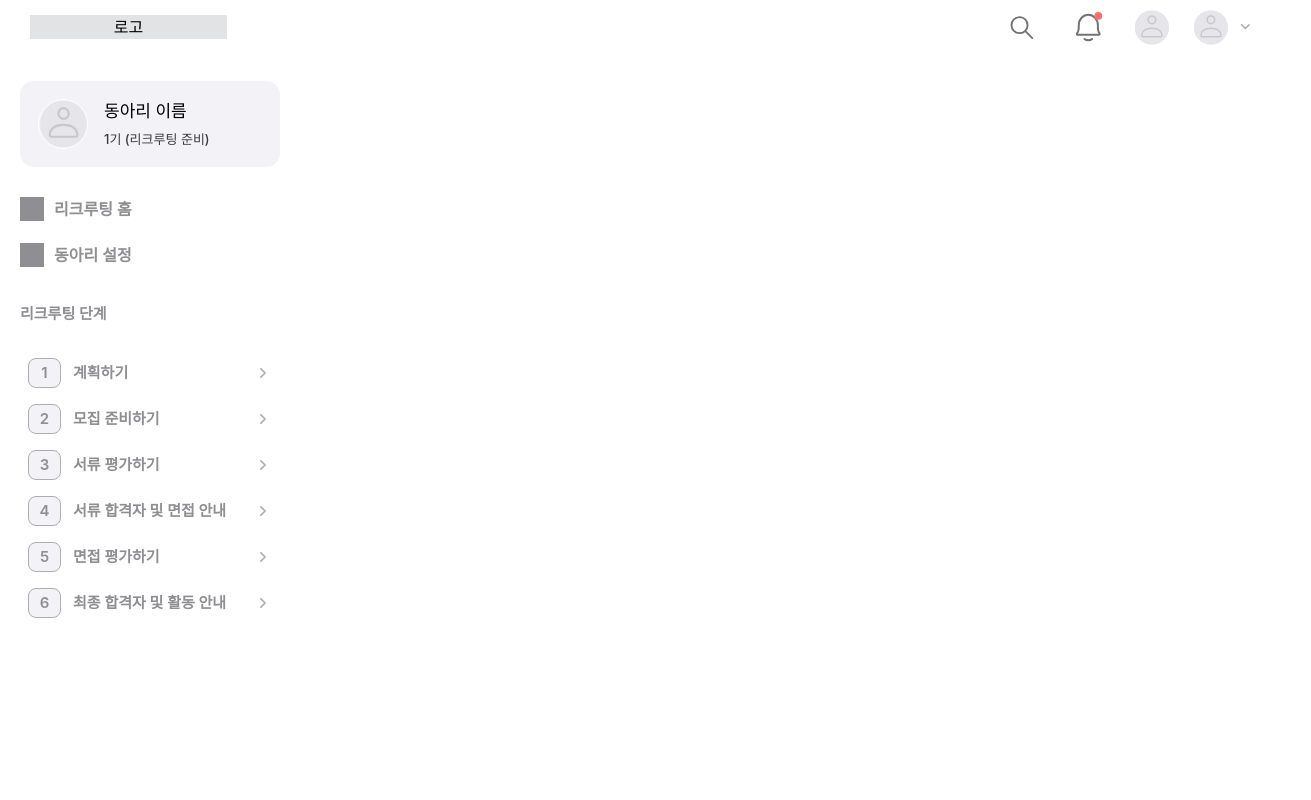
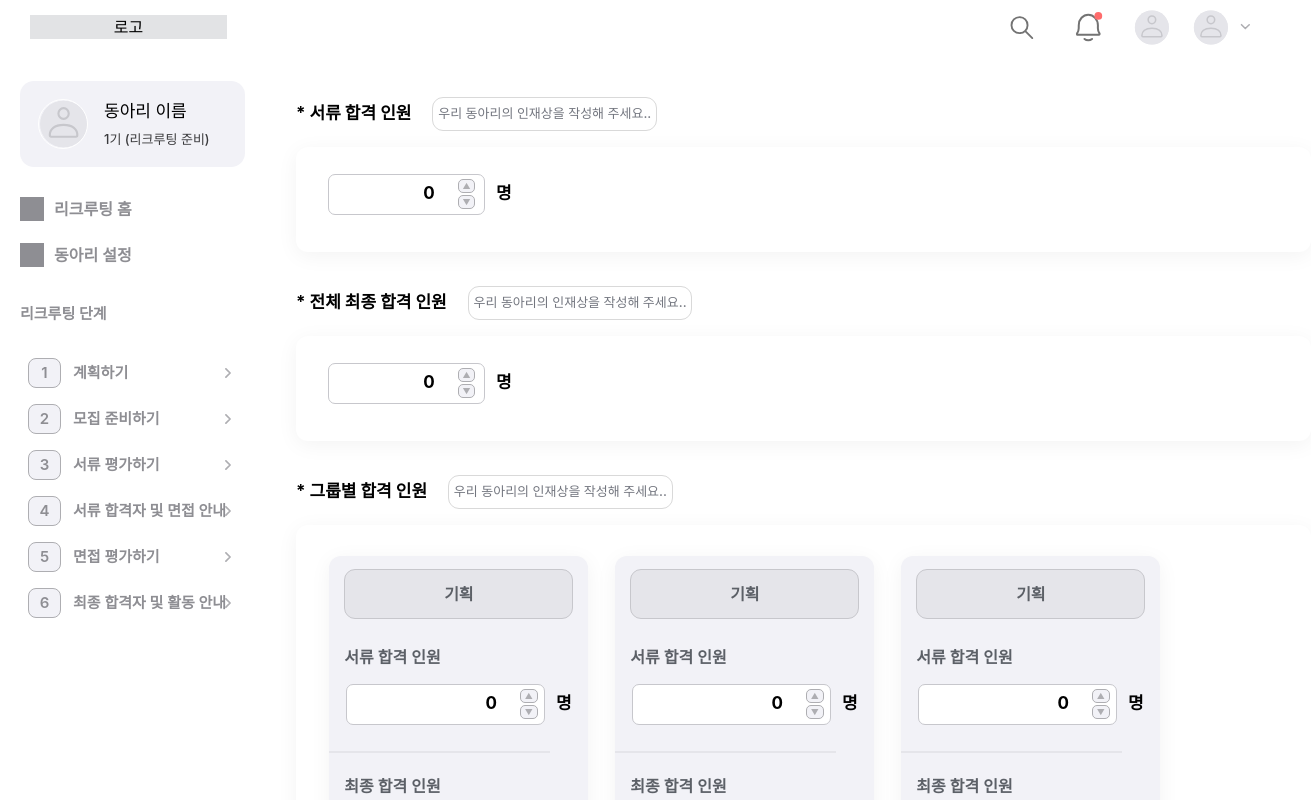
Before and after one commit to Cluting/cluting-frontend, a React (Create React App) app: page /recruting/02_prepare in a window 1280 px wide. Shown: the top 800 px of the page, 1311 px wide, since content can reach past the window. Built offline with nearby package versions, Linux system fonts and the light colour scheme; a web font is replaced by a local one.

Commit message:
✨ feat: 합격 인원 설정하기 UI

```diff
--- /dev/null
+++ b/src/components/recruting/_02_prepare/_01/GroupPassCard.tsx
@@ -0,0 +1,43 @@
+import NumberSpinner from "./NumberSpinner";
+
+export default function GroupPassCard() {
+  return (
+    <div className="w-[259px] h-[333px] rounded-[12px] bg-[#F2F2F7] shadow-01">
+      <div className="pt-[13px] flex-center">
+        <div className="flex-center w-[229px] h-[50px] bg-gray-200 rounded-[11px] border border-gray-400 text-[16px] text-gray-850 font-semibold">
+          기획
+        </div>
+      </div>
+      <div className="flex flex-col py-[26px]">
+        <p className="text-[16px] font-semibold text-gray-850 text-left pl-[15px]">
+          서류 합격 인원
+        </p>
+        <div className="flex-center pt-[15px] pb[26px]">
+          <div className="relative flex items-center w-[199px] h-[41px] rounded-[7px] bg-white-100 border border-gray-400 ">
+            <div className="absolute right-[6.44px]">
+              <NumberSpinner />
+            </div>
+          </div>
+          <p className="text-[17px] font-bold pl-[11px]">명</p>
+        </div>
+      </div>
+
+      {/**이게 가운데 정렬이 안된다.. 수정 해야함 */}
+      <div className="pl-[19.38px] w-[221px] border border-gray-200"></div>
+
+      <div className="flex flex-col pt-[21px] pb-[45px]">
+        <p className="text-[16px] font-semibold text-gray-850 text-left pl-[15px]">
+          최종 합격 인원
+        </p>
+        <div className="flex-center pt-[15px] pb[26px]">
+          <div className="relative flex items-center w-[199px] h-[41px] rounded-[7px] bg-white-100 border border-gray-400 ">
+            <div className="absolute right-[6.44px]">
+              <NumberSpinner />
+            </div>
+          </div>
+          <p className="text-[17px] font-bold pl-[11px]">명</p>
+        </div>
+      </div>
+    </div>
+  );
+}
--- /dev/null
+++ b/src/components/recruting/_02_prepare/_01/GroupPassCount.tsx
@@ -0,0 +1,35 @@
+import GroupPassCard from "./GroupPassCard";
+
+export default function GroupPassCount() {
+  return (
+    <div>
+      <div className="pt-[34px]">
+        <div className="flex">
+          {" "}
+          <p className="text-[17px] font-bold pr-[21px] flex items-center">
+            * 그룹별 합격 인원
+          </p>
+          <div className="w-[224.73px] h-[34px] rounded-[11px] bg-white-100 border border-[#D9D9D9] text-[13px] text-[#73767F] font-medium flex-center">
+            우리 동아리의 인재상을 작성해 주세요..
+          </div>
+        </div>
+        <div className="pt-[16px]">
+          {/**큰 박스 */}
+          <div className="w-[1015px] h-[405px] rounded-[12px] shadow-01">
+            <div className="flex pl-[33.38px] pt-[31px] gap-[27px]">
+              <div>
+                <GroupPassCard />
+              </div>
+              <div>
+                <GroupPassCard />
+              </div>
+              <div>
+                <GroupPassCard />
+              </div>
+            </div>
+          </div>
+        </div>
+      </div>
+    </div>
+  );
+}
--- /dev/null
+++ b/src/components/recruting/_02_prepare/_01/NumberSpinner.tsx
@@ -0,0 +1,42 @@
+import { useState } from "react";
+
+export default function NumberSpinner() {
+  const [count, setCount] = useState(0);
+
+  const increment = () => setCount((prev) => prev + 1);
+  const decrement = () => setCount((prev) => prev - 1);
+
+  const handleInputChange = (e: React.ChangeEvent<HTMLInputElement>) => {
+    const value = e.target.value === "" ? 0 : parseInt(e.target.value);
+    setCount(value);
+  };
+
+  return (
+    <div className="flex-center">
+      <input
+        type="text"
+        value={count}
+        onChange={handleInputChange}
+        className="w-[120px] text-right pr-[23px] text-[17px] font-bold border-none focus:outline-none"
+      />
+      <div className="flex flex-col">
+        <button
+          onClick={increment}
+          type="button"
+          className="flex-center w-[17.56px] h-[14px] bg-gray-100 border border-gray-500 rounded-[5px] text-gray-500 text-[8px] hover:bg-gray-600 hover:border-gray-800 hover:text-gray-800"
+        >
+          ▲
+        </button>
+        <div className="pt-[2px]">
+          <button
+            onClick={decrement}
+            type="button"
+            className="flex justify-center w-[17.56px] h-[14px] bg-gray-100 border border-gray-500 rounded-[5px] text-gray-500 text-[8px] hover:bg-gray-600 hover:border-gray-800 hover:text-gray-800"
+          >
+            ▼
+          </button>
+        </div>
+      </div>
+    </div>
+  );
+}
--- a/src/pages/Recruting/RecrutingPrepare.tsx
+++ b/src/pages/Recruting/RecrutingPrepare.tsx
@@ -1,11 +1,63 @@
 //리크루팅 - 03 모집 준비하기 단계 페이지
 
 import Sidemenu from "../../components/recruting/Sidemenu";
+import GroupPassCount from "../../components/recruting/_02_prepare/_01/GroupPassCount";
+import NumberSpinner from "../../components/recruting/_02_prepare/_01/NumberSpinner";
+
 export default function RecrutingPrepare() {
   return (
-    <div className="text-[30px] ">
+    <div className="flex-center text-[30px] ">
       {" "}
       <Sidemenu />
+      <div className="w-[1015px] pl-[30.99px]">
+        {" "}
+        {/*서류 합격 인원 */}
+        <div>
+          <div className="flex">
+            <p className="text-[17px] font-bold pr-[21px] flex items-center">
+              * 서류 합격 인원
+            </p>
+            <div className="w-[224.73px] h-[34px] rounded-[11px] bg-white-100 border border-[#D9D9D9] text-[13px] text-[#73767F] font-medium flex-center">
+              우리 동아리의 인재상을 작성해 주세요..
+            </div>
+          </div>
+          <div className="pt-[16px]">
+            <div className="relative w-[1015px] h-[105px] bg-white-100 rounded-[12px] shadow-01 ">
+              <div className="flex-center absolute left-[32px] top-[27px]">
+                <div className="flex-center w-[157px] h-[41px] rounded-[7px] bg-white-100 border border-gray-400">
+                  <NumberSpinner />
+                </div>
+                <p className="text-[17px] font-bold pl-[11px]">명</p>
+              </div>
+            </div>
+          </div>
+        </div>
+        {/*전체 최종 합격 인원 */}
+        <div className="pt-[34px]">
+          <div className="flex">
+            <p className="text-[17px] font-bold pr-[21px] flex items-center">
+              * 전체 최종 합격 인원
+            </p>
+            <div className="w-[224.73px] h-[34px] rounded-[11px] bg-white-100 border border-[#D9D9D9] text-[13px] text-[#73767F] font-medium flex-center">
+              우리 동아리의 인재상을 작성해 주세요..
+            </div>
+          </div>
+          <div className="pt-[16px]">
+            <div className="relative w-[1015px] h-[105px] bg-white-100 rounded-[12px] shadow-01 ">
+              <div className="flex-center absolute left-[32px] top-[27px]">
+                <div className="flex-center w-[157px] h-[41px] rounded-[7px] bg-white-100 border border-gray-400">
+                  <NumberSpinner />
+                </div>
+                <p className="text-[17px] font-bold pl-[11px]">명</p>
+              </div>
+            </div>
+          </div>
+        </div>
+        {/*그룹별 합격 인원 */}
+        <div>
+          <GroupPassCount />
+        </div>
+      </div>
     </div>
   );
 }
--- a/tailwind.config.js
+++ b/tailwind.config.js
@@ -82,6 +82,10 @@ module.exports = {
       },
       animation: {
         buttonHover: "buttonHover 0.3s ease forwards"
+      },
+      boxShadow: {
+        //shadow-01이라고만 쓰면 적용 됨
+        "01": "0 4px 21.6px rgba(0,0,0,0.05)" // dropshadow01
       }
     }
   },
```
